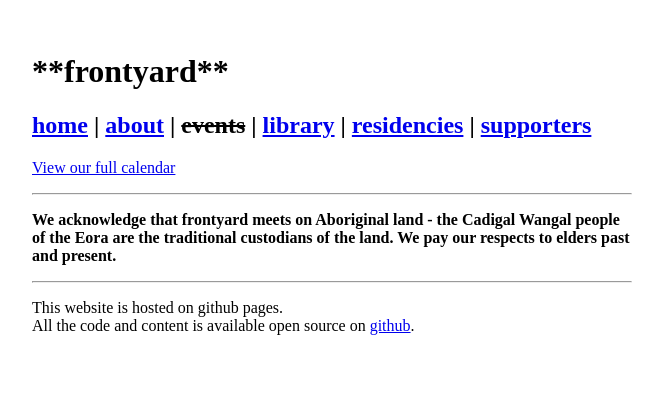
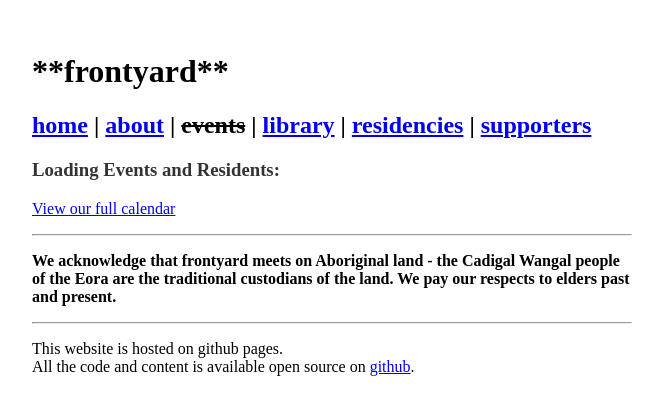
Before and after one commit to frontyardprojects/frontyardprojects.github.io, a Jekyll site: the page built from events/index.md, in a window 1280 px wide. Shown: the top 415 px of the page, without its empty margins (308-971 px from the left). Built offline with Jekyll 4.4.1, drawn with Linux system fonts in a browser that asks for light colours; comment, search, counter and statistics services are not loaded.

Commit message:
minor fix to loading calendar

```diff
--- a/_includes/calendar-js.html
+++ b/_includes/calendar-js.html
@@ -1,12 +1,16 @@
-<div id='calendar'><noscript>Javascript is required to fetch upcoming events from the google calendar</noscript></div>
+<div id='calendar'>
+<noscript>Javascript is required to fetch upcoming events from the google calendar</noscript>
+<script type="text/javascript">
+	var cal = document.getElementById('calendar');
+	cal.innerHTML = '<h3 style="color:#333">Loading Events and Residents:<h3>';
+</script>
+</div>
 <script type="text/javascript" src="/js/micromarkdown.js"></script>
 <script type="text/javascript">
 
 	function loadCal() {
 		gapi.client.setApiKey('AIzaSyC-ETCMeqX_Hej9g-ihPGa69pdvFVCbfYg');
 		gapi.client.load('calendar', 'v3', listUpcomingEvents);
-		var cal = document.getElementById('calendar');
-		cal.innerHTML = '<h3>Loading Events and Residents:<h3>';
 	}
 
 	function listUpcomingEvents() {
```
Also changed, not shown: other parts of _includes/calendar-js.html (+5 -1 lines).
